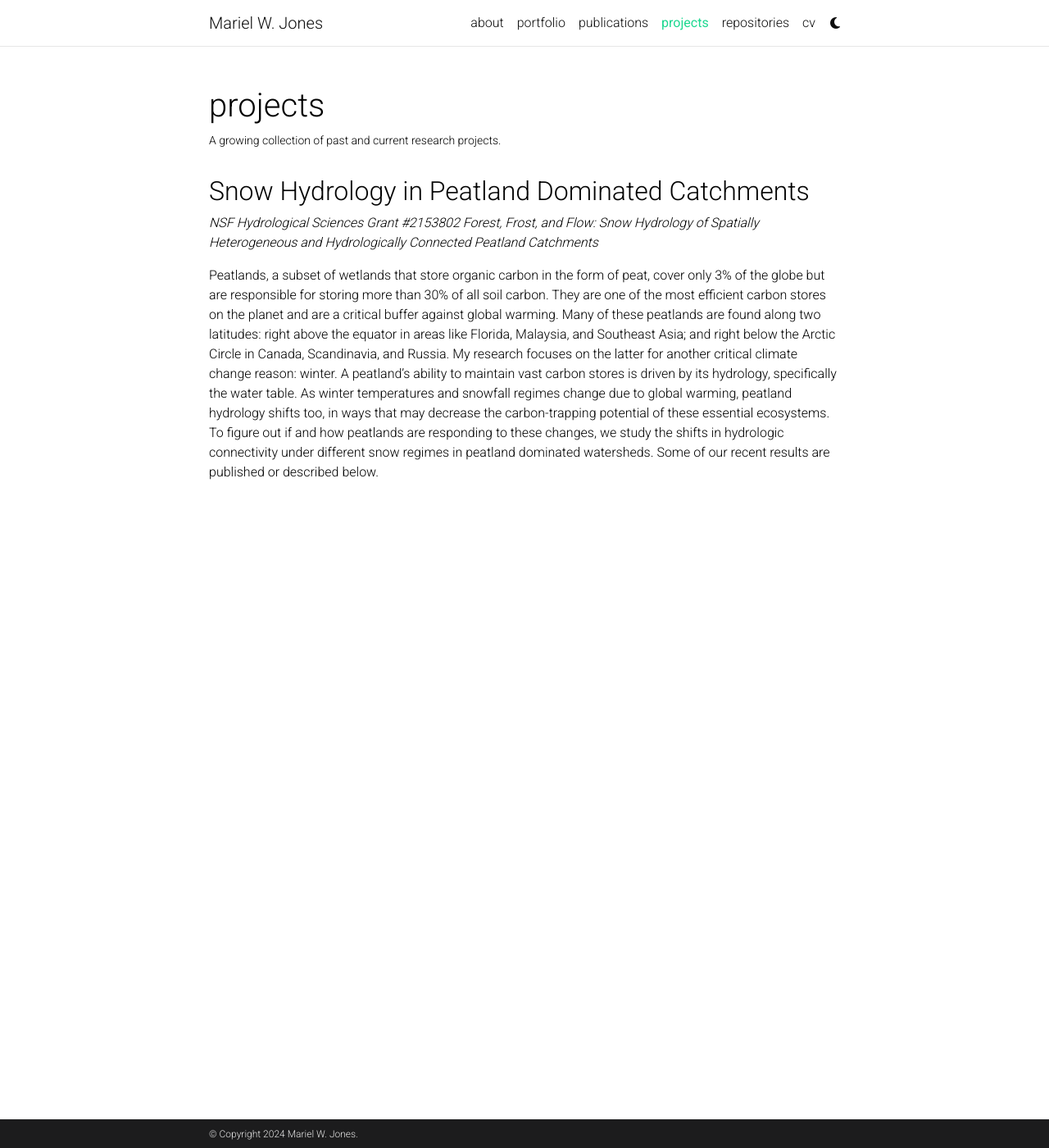
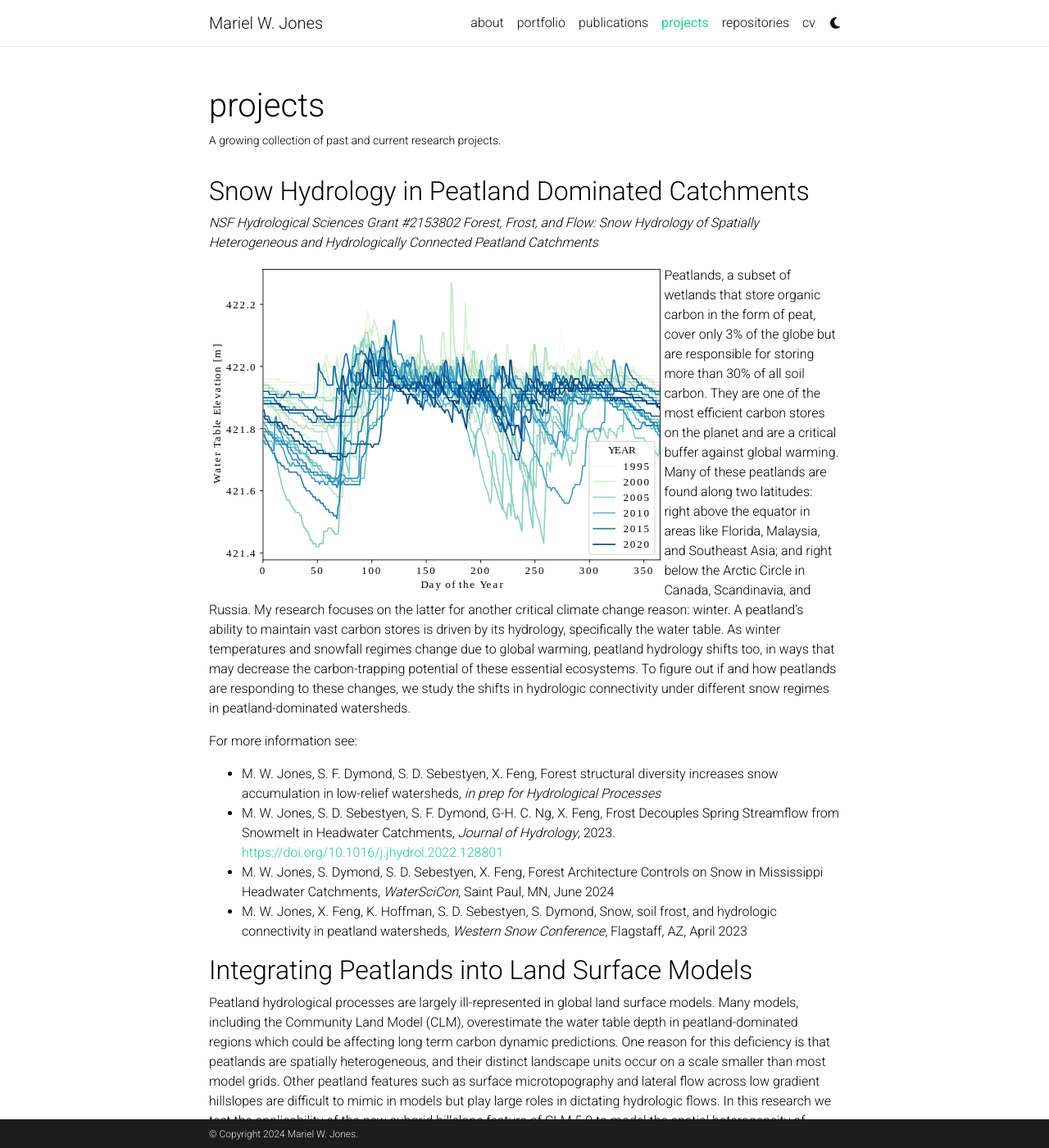
Before and after one commit to mwdjones/mwdjones.github.io, a Jekyll site: the page built from _pages/projects.md, in a window 1280 px wide and 1400 px high. Shown: the whole window at 82% size. Built offline with Jekyll 4.4.1, drawn with Linux system fonts in a browser that asks for light colours; comment, search, counter and statistics services are not loaded; a style sheet for code colours, icons or effects is not loaded; some of the changed text lies outside the part shown.

Commit message:
Update projects.md

```diff
--- a/_pages/projects.md
+++ b/_pages/projects.md
@@ -12,53 +12,26 @@ horizontal: true
 ## Snow Hydrology in Peatland Dominated Catchments
 *NSF Hydrological Sciences Grant #2153802 Forest, Frost, and Flow: Snow Hydrology of Spatially Heterogeneous and Hydrologically Connected Peatland Catchments*
 
-Peatlands, a subset of wetlands that store organic carbon in the form of peat, cover only 3% of the globe but are responsible for storing more than 30% of all soil carbon. They are one of the most efficient carbon stores on the planet and are a critical buffer against global warming. Many of these peatlands are found along two latitudes: right above the equator in areas like Florida, Malaysia, and Southeast Asia; and right below the Arctic Circle in Canada, Scandinavia, and Russia. My research focuses on the latter for another critical climate change reason: winter. A peatland's ability to maintain vast carbon stores is driven by its hydrology, specifically the water table. As winter temperatures and snowfall regimes change due to global warming, peatland hydrology shifts too, in ways that may decrease the carbon-trapping potential of these essential ecosystems. To figure out if and how peatlands are responding to these changes, we study the shifts in hydrologic connectivity under different snow regimes in peatland dominated watersheds. Some of our recent results are published or described below.
+<img align="left" height="400" src="https://github.com/mwdjones/mwdjones.github.io/blob/master/assets/img/publication_preview/S2WTE.svg">
 
-<!-- Projects with 'Snow' designation -->
-<!-- pages/projects.md -->
-<div class="projects">
-{%- if site.enable_project_categories and page.display_categories %}
-  <!-- Display categorized projects -->
-  {%- for category in {{ Snow }} %}
-  <h2 class="category">{{ category }}</h2>
-  {%- assign categorized_projects = site.projects | where: "category", category -%}
-  {%- assign sorted_projects = categorized_projects | sort: "importance" %}
-  <!-- Generate cards for each project -->
-  {% if page.horizontal -%}
-  <div class="container">
-    <div class="row row-cols-8">
-    {%- for project in sorted_projects -%}
-      {% include projects_horizontal.html %}
-    {%- endfor %}
-    </div>
-  </div>
-  {%- else -%}
-  <div class="grid">
-    {%- for project in sorted_projects -%}
-      {% include projects.html %}
-    {%- endfor %}
-  </div>
-  {%- endif -%}
-  {% endfor %}
+Peatlands, a subset of wetlands that store organic carbon in the form of peat, cover only 3% of the globe but are responsible for storing more than 30% of all soil carbon. They are one of the most efficient carbon stores on the planet and are a critical buffer against global warming. Many of these peatlands are found along two latitudes: right above the equator in areas like Florida, Malaysia, and Southeast Asia; and right below the Arctic Circle in Canada, Scandinavia, and Russia. My research focuses on the latter for another critical climate change reason: winter. A peatland's ability to maintain vast carbon stores is driven by its hydrology, specifically the water table. As winter temperatures and snowfall regimes change due to global warming, peatland hydrology shifts too, in ways that may decrease the carbon-trapping potential of these essential ecosystems. To figure out if and how peatlands are responding to these changes, we study the shifts in hydrologic connectivity under different snow regimes in peatland-dominated watersheds.
 
-{%- else -%}
-<!-- Display projects without categories -->
-  {%- assign sorted_projects = site.projects | sort: "importance" -%}
-  <!-- Generate cards for each project -->
-  {% if page.horizontal -%}
-  <div class="container">
-    <div class="row row-cols-8">
-    {%- for project in sorted_projects -%}
-      {% include projects_horizontal.html %}
-    {%- endfor %}
-    </div>
-  </div>
-  {%- else -%}
-  <div class="grid">
-    {%- for project in sorted_projects -%}
-      {% include projects.html %}
-    {%- endfor %}
-  </div>
-  {%- endif -%}
-{%- endif -%}
-</div>
+For more information see:
+- M. W. Jones, S. F. Dymond, S. D. Sebestyen, X. Feng, Forest structural diversity increases snow accumulation in low-relief watersheds, *in prep for Hydrological Processes*
+- M. W. Jones, S. D. Sebestyen, S. F. Dymond, G-H. C. Ng, X. Feng, Frost Decouples Spring Streamflow from Snowmelt in Headwater Catchments, *Journal of Hydrology*, 2023. [https://doi.org/10.1016/j.jhydrol.2022.128801](https://doi.org/10.1016/j.jhydrol.2022.128801)
+- M. W. Jones, S. Dymond, S. D. Sebestyen, X. Feng, Forest Architecture Controls on Snow in Mississippi Headwater Catchments, *WaterSciCon*, Saint Paul, MN, June 2024
+- M. W. Jones, X. Feng, K. Hoffman, S. D. Sebestyen, S. Dymond, Snow, soil frost, and hydrologic connectivity in peatland watersheds, *Western Snow Conference*, Flagstaff, AZ, April 2023
+
+## Integrating Peatlands into Land Surface Models
+
+Peatland hydrological processes are largely ill-represented in global land surface models. Many models, including the Community Land Model (CLM), overestimate the water table depth in peatland-dominated regions which could be affecting long term carbon dynamic predictions. One reason for this deficiency is that peatlands are spatially heterogeneous, and their distinct landscape units occur on a scale smaller than most model grids. Other peatland features such as surface microtopography and lateral flow across low gradient hillslopes are difficult to mimic in models but play large roles in dictating hydrologic flows. In this research we test the applicability of the new subgrid hillslope feature of CLM 5.0 to model the spatial heterogeneity of peatland watersheds and compare the results to existing representations of peatland hydrology in non-subgridded CLM using both statistical and hydrological performance metrics. Using 2-meter resolution LIDAR survey and assimilation of high spatial resolution field data, we demonstrate how the subgrid hillslope model can accurately represent the relationships between sensible features (e.g., climate, soil parameters), latent features (e.g., water table elevations, soil moisture) and functional processes (e.g., surface and subsurface lateral flows) in peatland systems. Results show that the inclusion of hillslope to CLM increases water table predictions significantly without specific surface microtopographical representation.
+
+For more information see:
+- M. W. Jones, S. Swenson, S. D. Sebestyen, S. F. Dymond, X. Feng, Hillslope Representations of Peatland Catchments in the Community Land Model, *in prep for Journal of Advances in Modelling Earth Systems (JAMES)*
+- M. W. Jones, S. Swenson, S. D. Sebestyen, S. F. Dymond, X. Feng, Representing Peatland Heterogeneity in CLM5.0 Using Subgrid Hillslope Methods, *American Geophysical Union Fall Meeting*, San Francisco, CA, December 2023
+
+## Modelling Methane Emissions from Wetlands with Dichotomous Noise
+The net production of carbon products (e.g., DOC, CO2, CH4) within peatlands is strongly controlled by hydrological dynamics and microbial composition. Because oxygen diffusion is greatly inhibited in water, water table depths define the vertical oxic-anoxic boundary within the peatland soil column that mediates different metabolic pathways. As a result of these hydro-biogeochemical interactions, carbon emissions from peatlands are affected by water table dynamics---the emission rates from fluctuating water table regimes will deviate from those resulting from stable hydrological conditions. To help elucidate the role of water table fluctuations in these biogeochemical reactions, we use a stochastic approach to model the random switching between inundated and aerated soil conditions. Although this model will not be able to capture spatially explicit advection or diffusion processes, the analytical treatment of our parsimonious model allows us to relate the total emissions in a given period to (1) the mean frequency of switching between aerated and inundated periods, (2) the kinetic order of decomposition reactions, and (3) the relative rates of production versus consumption. This stochastic approach will lay the groundwork for predicting the temporal variations in metabolic pathways---including their pulsing, lagged, or hysteretic dynamics---to hydrological dynamics in the future.
+
+For more information see:
+- M. W. Jones, X. Feng, Water Table Fluctuations Drive Wetland Methane Emissions, *in prep for Geophysical Research Letters*
```
